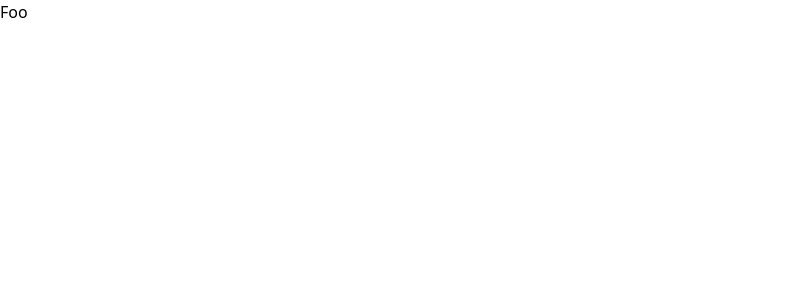
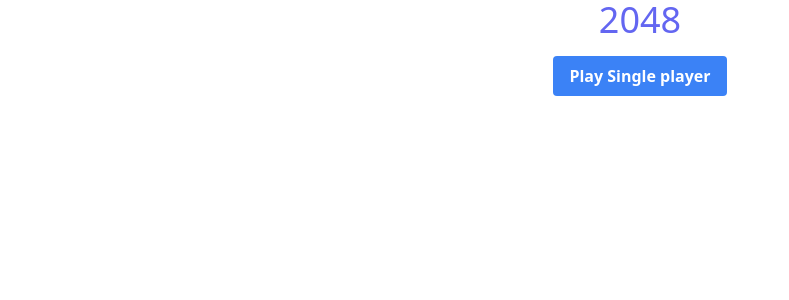
Before and after one commit to boian-ivanov/2048, a Nuxt app: page / in a window 1280 px wide. Shown: the top 300 px of the page, without its empty margins (0-789 px from the left). Built offline with nearby package versions, Linux system fonts and the light colour scheme.

Commit message:
add: button to redirect to game

```diff
--- a/pages/index.vue
+++ b/pages/index.vue
@@ -1,5 +1,15 @@
 <template>
-<h1>Foo</h1>
+    <div class="w-full h-full flex flex-col justify-center items-center relative z-20">
+        <div class="flex flex-col mb-1">
+            <span class="text-indigo-500 text-4xl text-center mb-4">2048</span>
+            <nuxt-link
+                class="bg-blue-500 hover:bg-blue-700 text-white font-bold py-2 px-4 rounded"
+                to="/game"
+            >
+                Play Single player
+            </nuxt-link>
+        </div>
+    </div>
 </template>
 
 <script>
```
